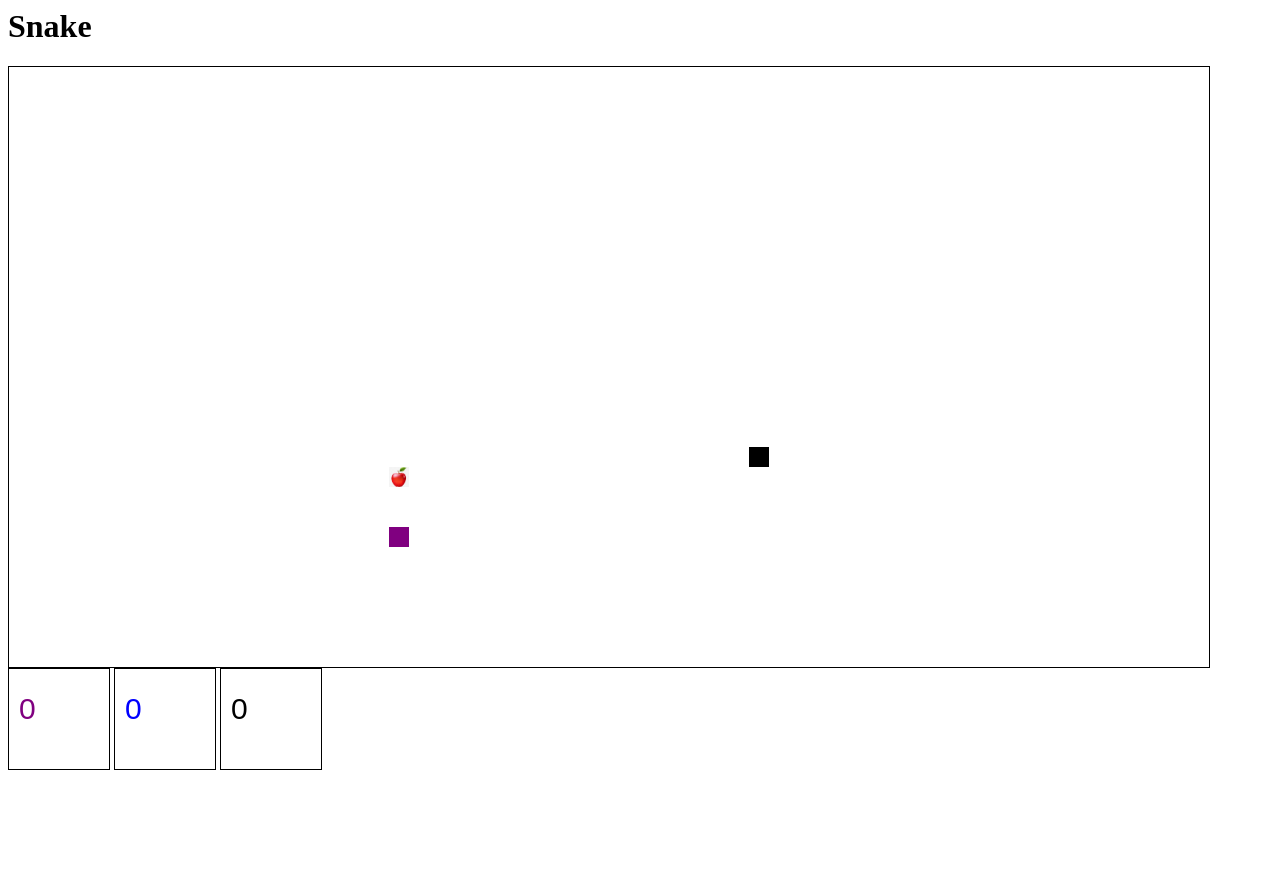
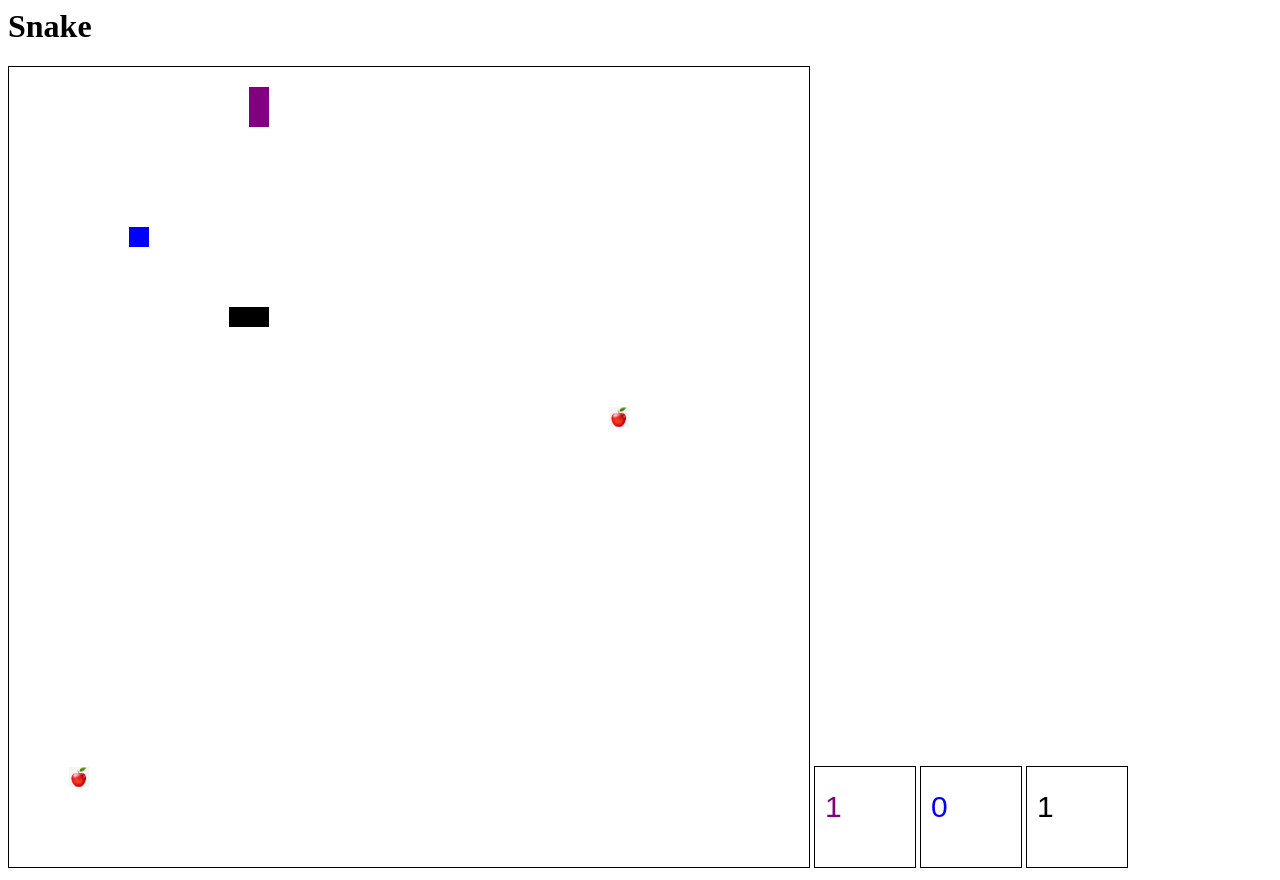
Before and after one commit to rg-km/se-fe1-kelompok7, a plain HTML site: page snake-game/index.html in a window 1280 px wide. Before the commit the page ends 800 px from the top, so only its background shows below. Drawn offline with Linux system fonts and the light colour scheme.

Commit message:
mengubah ukuran canvas

```diff
--- a/snake-game/index.html
+++ b/snake-game/index.html
@@ -7,7 +7,7 @@
         <!-- Soal no 3: Tambahkan resource gambar untuk ditampilkan di canvas -->
         <img id="apple" style="display: none;" width="20" height="20" src="assets/apple.png" alt="Apple">
         <!-- Soal no 1: Ubah nilai width dan height menjadi 600 pada element canvas:  -->
-        <canvas id="snakeBoard" width="1200" height="600" style="border:1px solid #000000;"></canvas>
+        <canvas id="snakeBoard" width="800" height="800" style="border:1px solid #000000;"></canvas>
         <canvas id="score1Board" width="100" height="100" style="border:1px solid #000000;"></canvas>
         <canvas id="score2Board" width="100" height="100" style="border:1px solid #000000;"></canvas>
         <!-- Soal no 6: Tambahkan elemen canvas untuk menampilkan player3:  -->
--- a/snake-game/script.js
+++ b/snake-game/script.js
@@ -1,6 +1,6 @@
 const CELL_SIZE = 20;
 // Soal no 1: Set canvas size menjadi 600
-const CANVAS_SIZE = 1200;
+const CANVAS_SIZE = 800;
 const REDRAW_INTERVAL = 50;
 const WIDTH = CANVAS_SIZE / CELL_SIZE;
 const HEIGHT = CANVAS_SIZE / CELL_SIZE;
```
